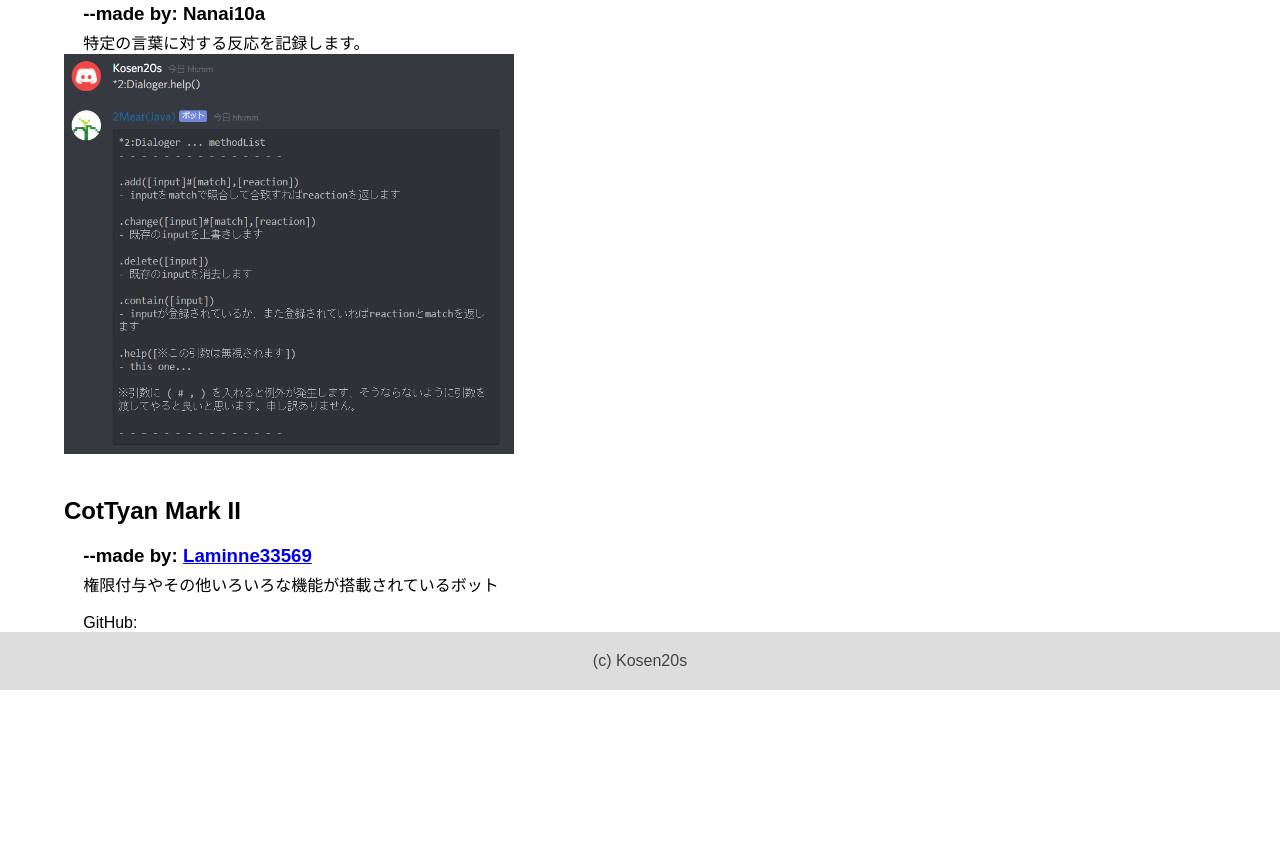
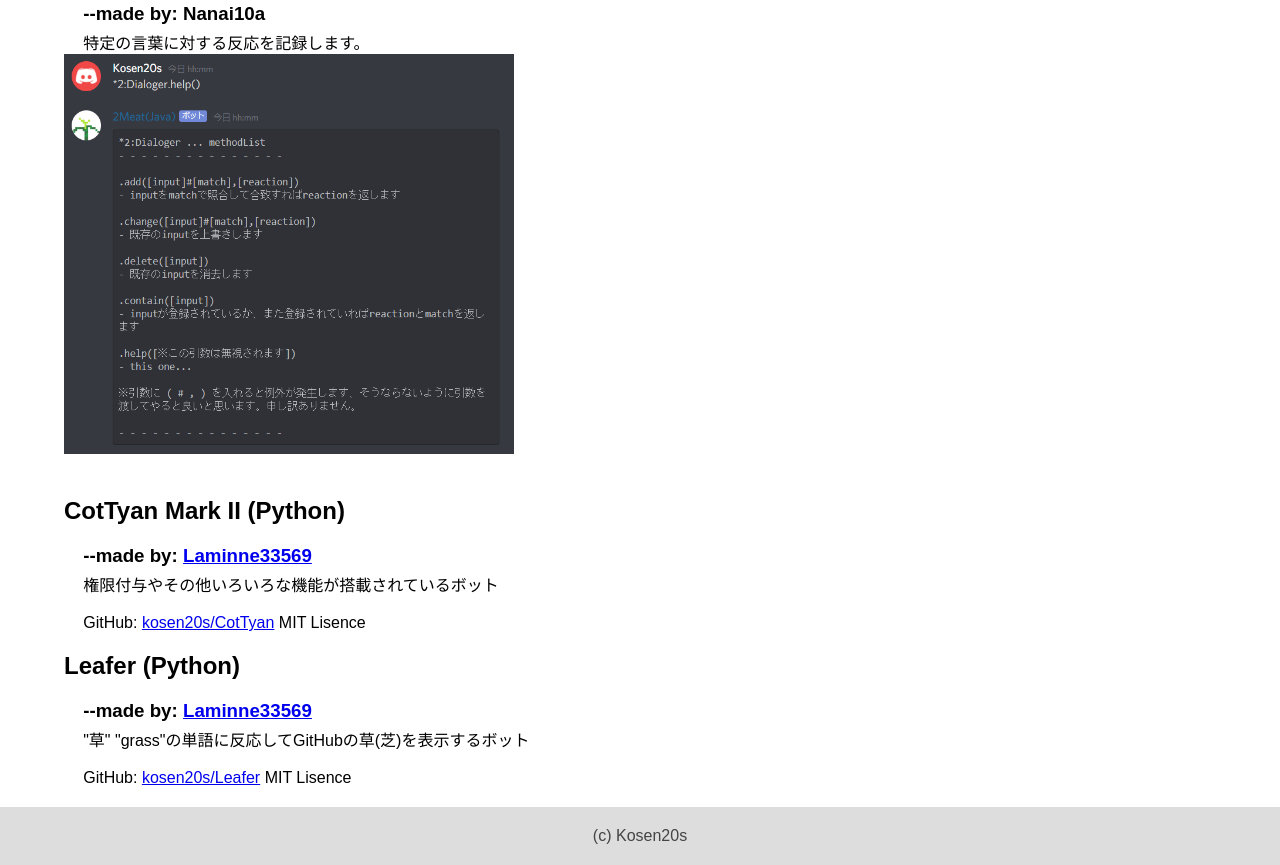
Before and after one commit to kosen20s/kosen20s.github.io, a plain HTML site: page bot/index.html in a window 1280 px wide. Shown: the part 261-1126 px from the top of the page. Before the commit the page ends 951 px from the top, so only its background shows below. Drawn offline with Linux system fonts and the light colour scheme.

Commit message:
botの説明文の追加

```diff
--- a/bot/index.html
+++ b/bot/index.html
@@ -22,11 +22,21 @@
       <h2></h2>
     </div>
     <div class="type">
-      <h2>CotTyan Mark II</h2>
+      <h2>CotTyan Mark II (Python) </h2>
       <h3>--made by: <a href="http://github.com/laminne" target="_blank" rel="noopener noreferrer">Laminne33569</a></h3>
       <p>権限付与やその他いろいろな機能が搭載されているボット</p>
       <img src="" alt="">
-      <p>GitHub: <a href="https://github.com/kosen20s/CotTyan" target="_blank" rel="noopener noreferrer"></a></p>
+      <p>GitHub: <a href="https://github.com/kosen20s/CotTyan" target="_blank"
+          rel="noopener noreferrer">kosen20s/CotTyan</a> MIT Lisence</p>
+    </div>
+    <div class="type">
+      <h2>Leafer (Python)</h2>
+      <h3>--made by: <a href="http://github.com/laminne" target="_blank" rel="noopener noreferrer">Laminne33569</a></h3>
+      <p>"草" "grass"の単語に反応してGitHubの草(芝)を表示するボット</p>
+      <img src="" alt="">
+      <p>GitHub: <a href="https://github.com/kosen20s/Leafer" target="_blank"
+          rel="noopener noreferrer">kosen20s/Leafer</a> MIT Lisence</p>
+      <h2></h2>
     </div>
   </div>
   <script src="../js/template.js"></script>
```
